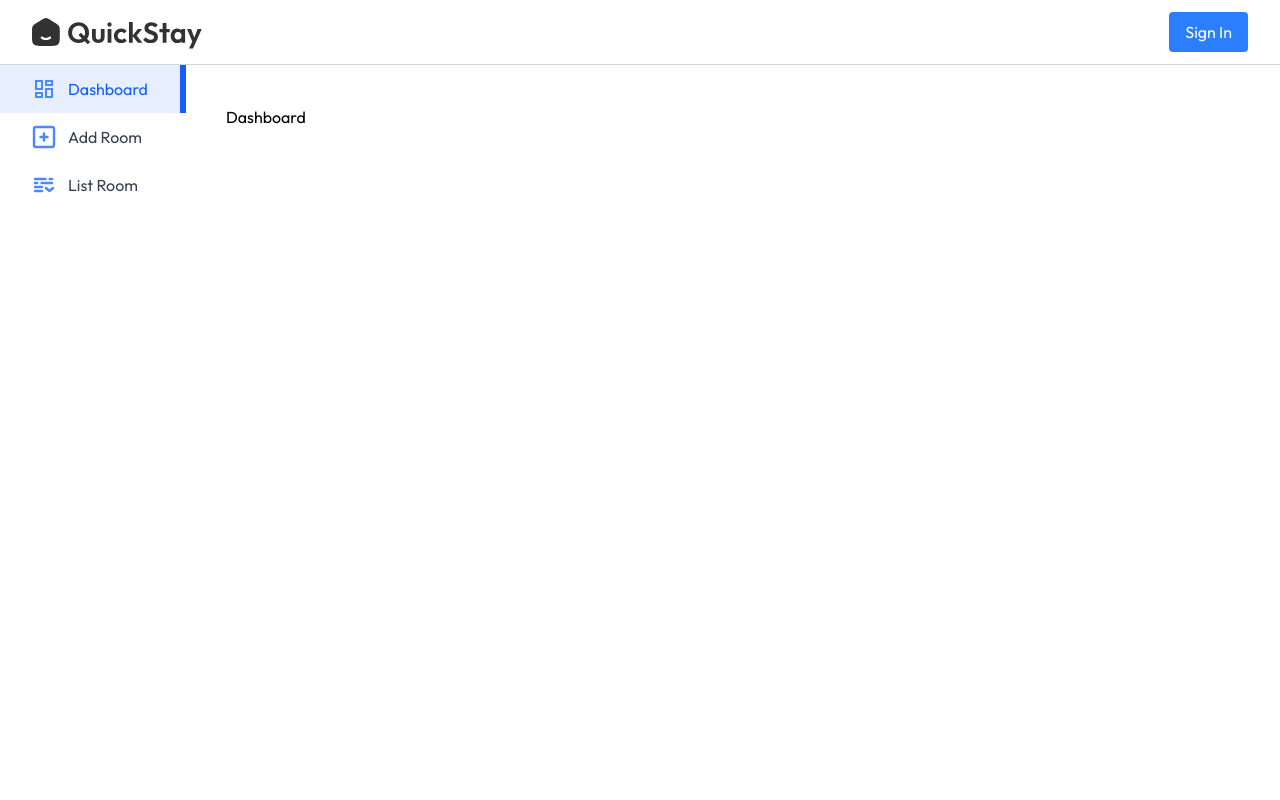
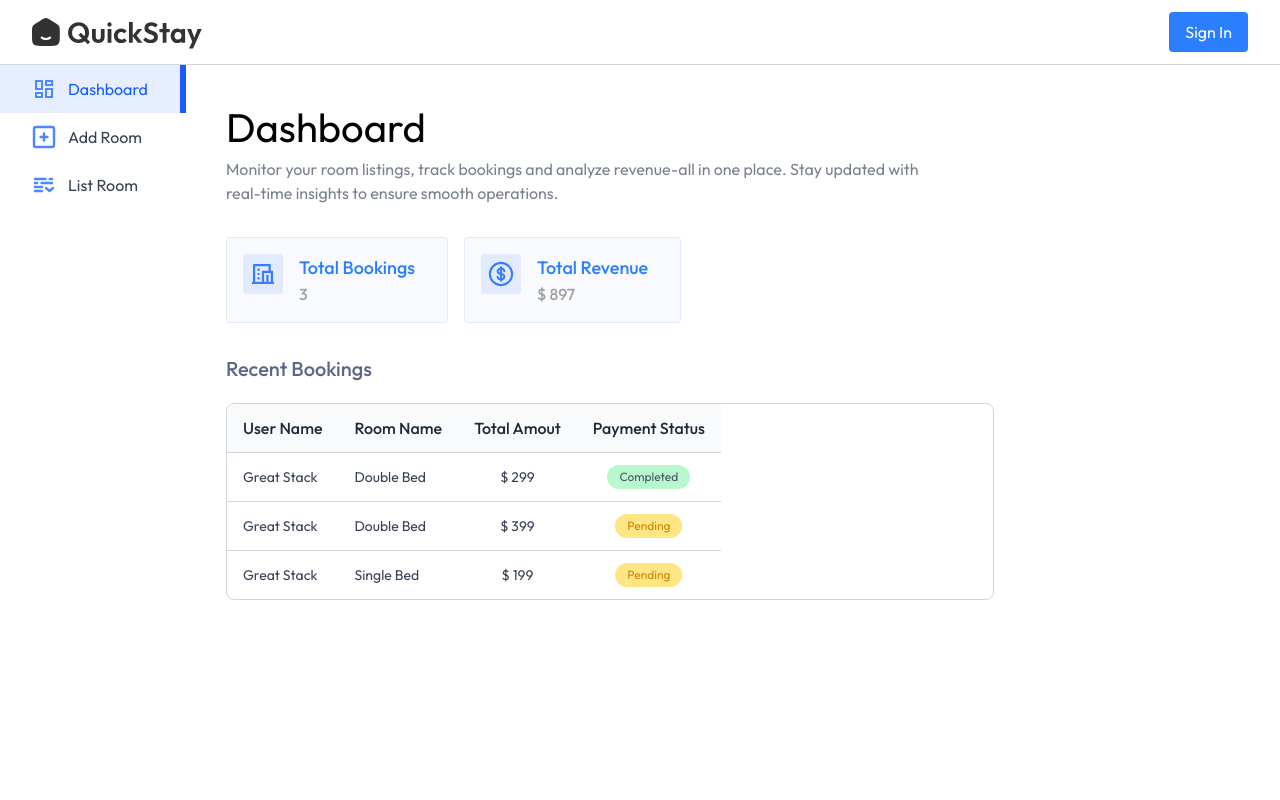
Before and after one commit to kunrak/hotel-booking-greatstack, a React (Vite) app in the folder client/: page /owner in a window 1280 px wide. Shown: the top 800 px of the page. Built offline with nearby package versions, Linux system fonts and the light colour scheme; no server answers; a web font is replaced by a local one.

Commit message:
Owner Dashboard

```diff
--- a/client/src/pages/hotelOwner/Dashboard.jsx
+++ b/client/src/pages/hotelOwner/Dashboard.jsx
@@ -1,9 +1,97 @@
-import React from 'react'
+import React, { useState } from "react";
+import Title from "../../components/Title";
+import { assets, dashboardDummyData } from "../../assets/assets";
 
 function Dashboard() {
+  const [dashboardData, setDashboardData] = useState(dashboardDummyData);
+
   return (
-    <div>Dashboard</div>
-  )
+    <div>
+      <Title
+        align="left"
+        font="outfit"
+        title="Dashboard"
+        subTitle="Monitor your room listings, track bookings and analyze revenue-all in one place. Stay updated with real-time insights to ensure smooth operations."
+      />
+
+      <div className="flex gap-4 py-8">
+        {/* --- Total Bookings --- */}
+        <div className="bg-primary/3 border border-primary/10 rounded flex p-4 pr-8">
+          <img
+            src={assets.totalBookingIcon}
+            alt=""
+            className="max-sm:hidden h-10"
+          />
+          <div className="flex flex-col sm:ml-4 font-medium">
+            <p className="text-blue-500 text-lg">Total Bookings</p>
+            <p className="text-neutral-400 text-base">
+              {dashboardData.totalBookings}
+            </p>
+          </div>
+        </div>
+        {/* --- Total Revenue --- */}
+        <div className="bg-primary/3 border border-primary/10 rounded flex p-4 pr-8">
+          <img
+            src={assets.totalRevenueIcon}
+            alt=""
+            className="max-sm:hidden h-10"
+          />
+          <div className="flex flex-col sm:ml-4 font-medium">
+            <p className="text-blue-500 text-lg">Total Revenue</p>
+            <p className="text-neutral-400 text-base">
+              $ {dashboardData.totalRevenue}
+            </p>
+          </div>
+        </div>
+      </div>
+
+      {/* --- Recent Bookings --- */}
+      <h2 className="text-xl text-blue-950/70 font-medium mb-5">
+        Recent Bookings
+      </h2>
+
+      <div className="w-full max-w-3xl text-left border border-gray-300 rounded-lg max-h-80 overflow-y-scroll">
+        <table className="w-full" />
+        <thead className="bg-gray-50">
+          <tr>
+            <th className="py-3 px-4 text-gray-800 font-medium">User Name</th>
+            <th className="py-3 px-4 text-gray-800 font-medium">Room Name</th>
+            <th className="py-3 px-4 text-gray-800 font-medium">Total Amout</th>
+            <th className="py-3 px-4 text-gray-800 font-medium">
+              Payment Status
+            </th>
+          </tr>
+        </thead>
+
+        <tbody className="text-sm">
+          {dashboardData.bookings.map((item, index) => (
+            <tr key={index}>
+              <td className="py-3 px-4 text-gray-700 border-t border-gray-300">
+                {item.user.username}
+              </td>
+              <td className="py-3 px-4 text-gray-700 border-t border-gray-300 max-sm:hidden">
+                {item.room.roomType}
+              </td>
+              <td className="py-3 px-4 text-gray-700 border-t border-gray-300 text-center">
+                $ {item.totalPrice}
+              </td>
+              <td className="py-3 px-4 border-t border-gray-300 text-center">
+                <button
+                  className={`py-1 px-3 text-xs rounded-full mx-auto ${
+                    item.isPaid
+                      ? "bg-green-200 text-gray-600"
+                      : "bg-amber-200 text-yellow-600"
+                  }`}
+                >
+                  {item.isPaid ? "Completed" : "Pending"}
+                </button>
+              </td>
+            </tr>
+          ))}
+        </tbody>
+      </div>
+    </div>
+  );
 }
 
-export default Dashboard
+export default Dashboard;
```
